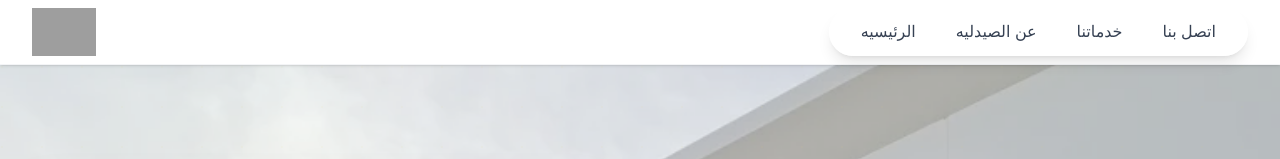
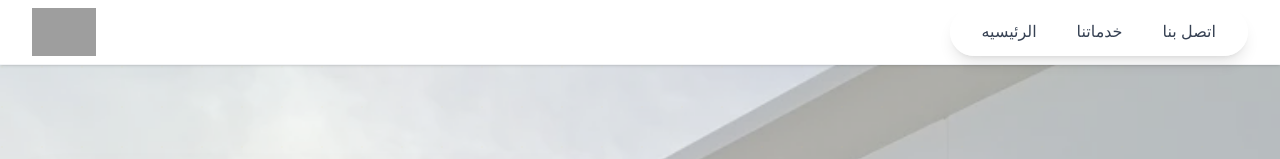
Before and after one commit to mahmoudatefdiab/sahelvet, a React (Vite) app: page / in a window 1280 px wide. Shown: the top 159 px of the page. Built offline with nearby package versions, Linux system fonts and the light colour scheme; grey boxes are pictures that could not be loaded.

Commit message:
Add new project

```diff
--- a/src/components/navbar.jsx
+++ b/src/components/navbar.jsx
@@ -3,13 +3,13 @@ import { Link } from 'react-router-dom';
 import { Menu, X } from 'lucide-react';
  import logo from '../assets/1.png';
 import { siteConfig } from './config.js';
-
+ {/* to: "/about", label: "عن الصيدليه" */}
 const Navbar = () => {
   const [mobileMenuOpen, setMobileMenuOpen] = useState(false);
 
   const navLinks = [
     { to: "/", label: "الرئيسيه" },
-    { to: "/about", label: "عن الصيدليه" },
+
     { to: "/courses", label: "خدماتنا" },
     { to: "/contact", label: "اتصل بنا" }
   ];
```
